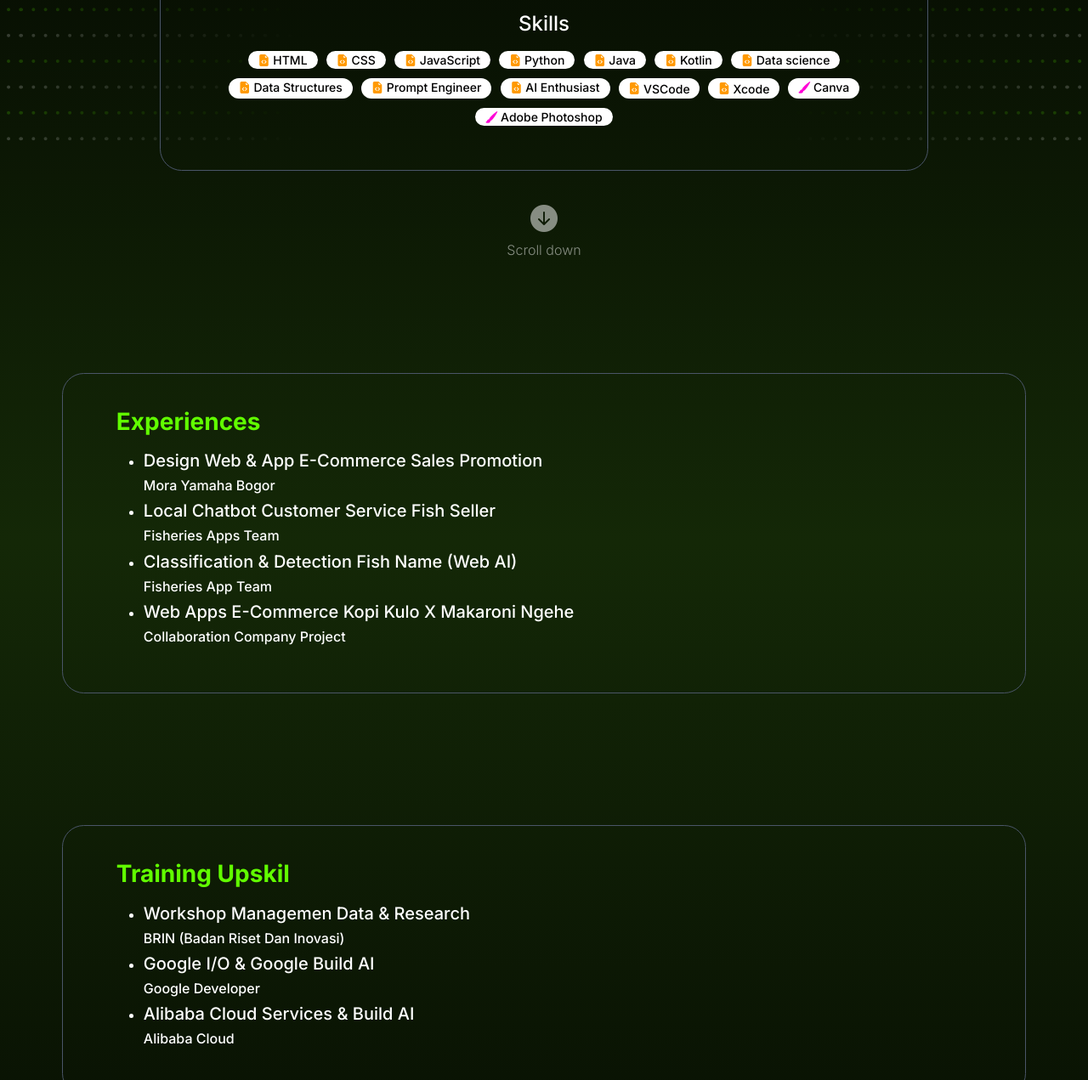
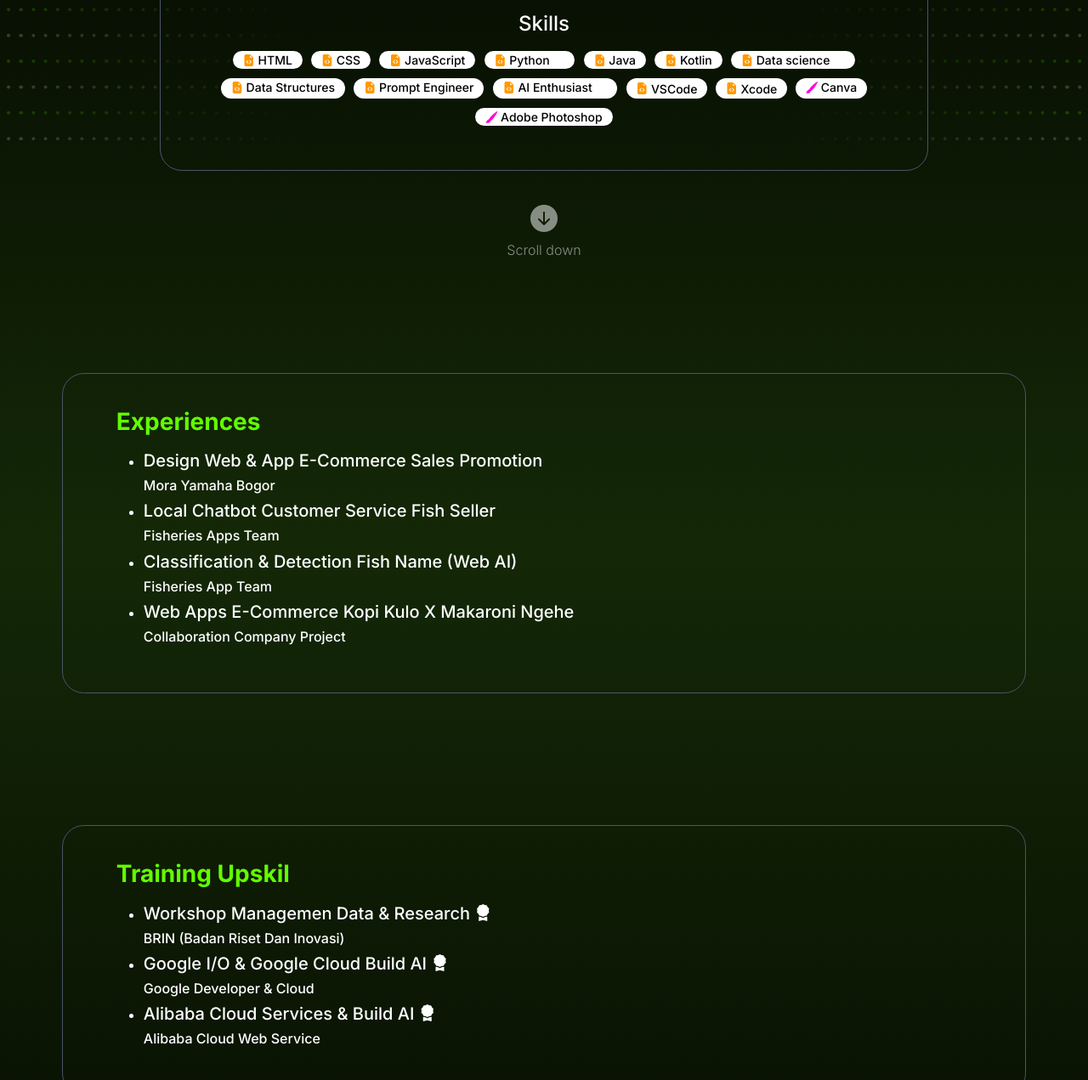
Before and after one commit to aritechstartups/aritechstartups.github.io, a plain HTML site: page index.html in a window 1280 px wide. Shown: the part 598-1869 px from the top of the page at 85% size. Drawn offline with nearby package versions, Linux system fonts and the light colour scheme.

Commit message:
index.html

```diff
--- a/index.html
+++ b/index.html
@@ -49,13 +49,13 @@
           <p class="skill-developer"><i class="bi bi-file-earmark-code-fill developer-color"></i> HTML</p>
           <p class="skill-developer"><i class="bi bi-file-earmark-code-fill developer-color"></i> CSS</p>
           <p class="skill-developer"><i class="bi bi-file-earmark-code-fill developer-color"></i> JavaScript</p>
-          <p class="skill-developer"><i class="bi bi-file-earmark-code-fill developer-color"></i> Python</p>
+          <p class="skill-developer"><i class="bi bi-file-earmark-code-fill developer-color"></i> Python <i class="bi bi-hand-thumbs-up-fill"></i> </p>
           <p class="skill-developer"><i class="bi bi-file-earmark-code-fill developer-color"></i> Java</p>
           <p class="skill-developer"><i class="bi bi-file-earmark-code-fill developer-color"></i> Kotlin</p>
-          <p class="skill-developer"><i class="bi bi-file-earmark-code-fill developer-color"></i> Data science</p>
+          <p class="skill-developer"><i class="bi bi-file-earmark-code-fill developer-color"></i> Data science <i class="bi bi-hand-thumbs-up-fill"></i> </p>
           <p class="skill-developer"><i class="bi bi-file-earmark-code-fill developer-color"></i> Data Structures</p>
 	  <p class="skill-developer"><i class="bi bi-file-earmark-code-fill developer-color"></i> Prompt Engineer</p>
-	  <p class="skill-developer"><i class="bi bi-file-earmark-code-fill developer-color"></i> AI Enthusiast</p>
+	  <p class="skill-developer"><i class="bi bi-file-earmark-code-fill developer-color"></i> AI Enthusiast <i class="bi bi-hand-thumbs-up-fill"></i> </p>
           <p class="skill-developer2"><i class="bi bi-file-earmark-code-fill developer-color"></i> VSCode</p>
           <p class="skill-developer2"><i class="bi bi-file-earmark-code-fill developer-color"></i> Xcode</p>
           <p class="skill-designer"><i class="bi bi-brush-fill designer-color"></i> Canva</p>
@@ -107,18 +107,18 @@
           <h3><span class="main-color" style="font-weight: 800">Training Upskil</h3>
           <ul>
             <li>
-              <h5>Workshop Managemen Data & Research</h5>
+              <h5>Workshop Managemen Data & Research <i class="bi bi-award-fill"></i> </h5>
               <h6>BRIN (Badan Riset Dan Inovasi)</h6>
 
             </li>
             <li>
-              <h5>Google I/O & Google Build AI </h5>
-              <h6>Google Developer</h6>
+              <h5>Google I/O & Google Cloud Build AI <i class="bi bi-award-fill"></i> </h5>
+              <h6>Google Developer & Cloud</h6>
 
             </li>
             <li>
-              <h5>Alibaba Cloud Services & Build AI </h5>
-              <h6>Alibaba Cloud</h6>
+              <h5>Alibaba Cloud Services & Build AI <i class="bi bi-award-fill"></i> </h5>
+              <h6>Alibaba Cloud Web Service</h6>
 
             </li>
 
```
